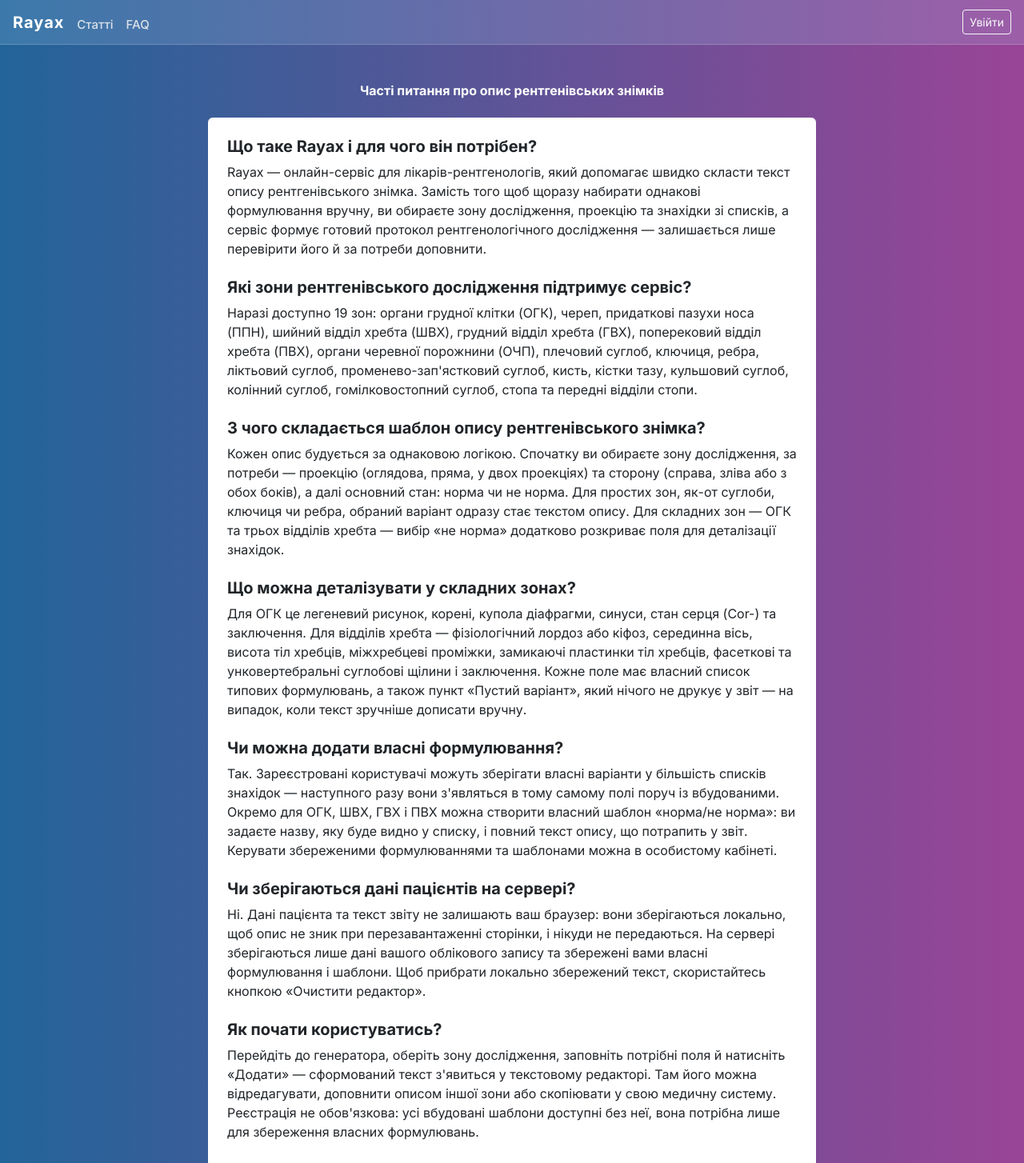
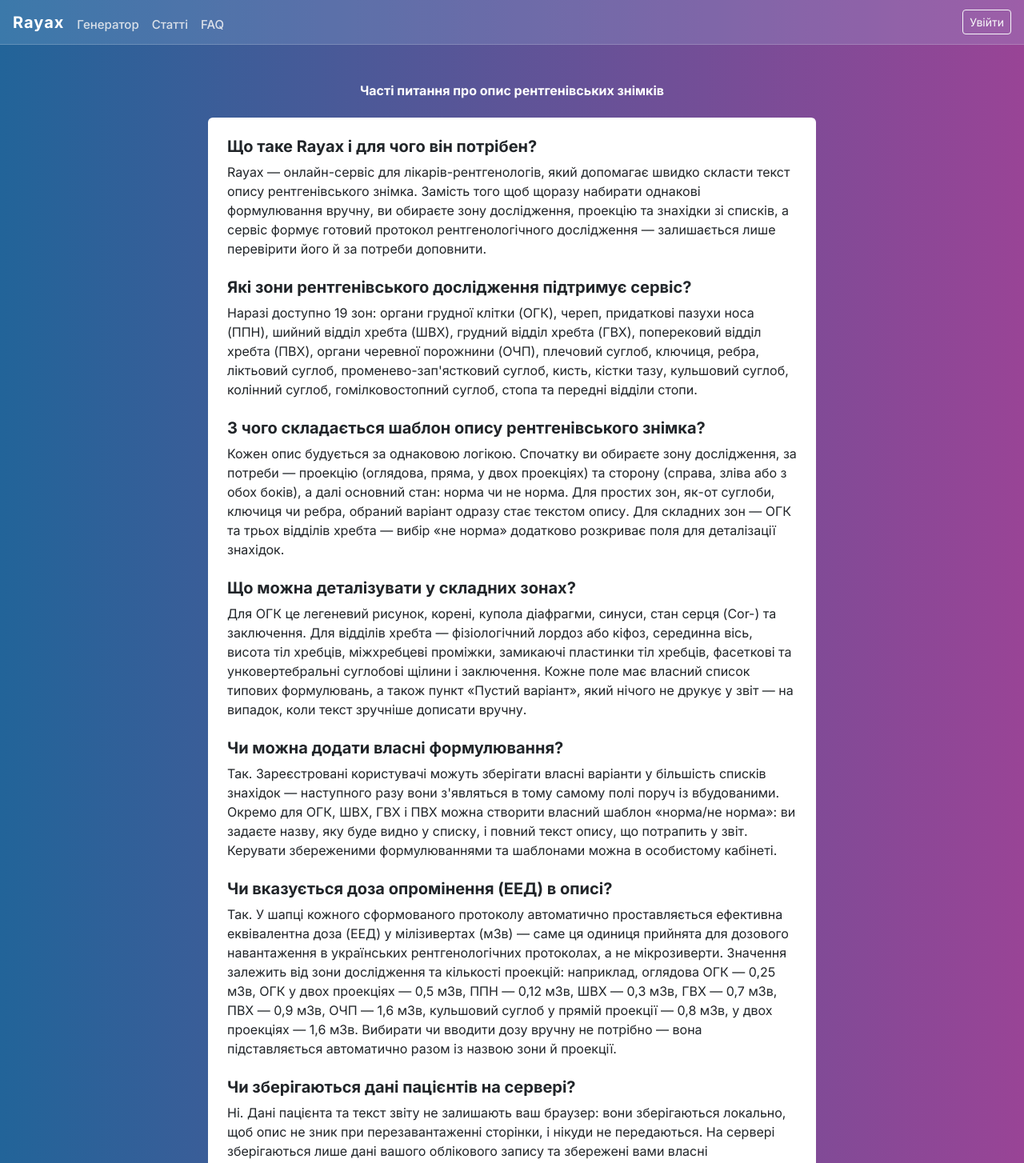
Before and after one commit to badday182/rayax_next, a Next.js app: page /faq in a window 1280 px wide. Shown: the top 1454 px of the page at 80% size. Built offline with nearby package versions, Linux system fonts and the light colour scheme.

Commit message:
feat: enhance articles page with improved link structure and add hover effects to article cards feat: add new FAQ item regarding radiation dose in descriptions style: add hover effects for article cards in global styles feat: add link to generator in header navigation

```diff
--- a/src/app/articles/page.js
+++ b/src/app/articles/page.js
@@ -19,20 +19,14 @@ export default function ArticlesPage() {
 
       <div style={{ maxWidth: 760, width: "100%" }}>
         {articles.map((article) => (
-          <article
+          <Link
             key={article.slug}
-            className="backgroundWhite rounded p-4 mb-3"
+            href={`/articles/${article.slug}`}
+            className="articleCard backgroundWhite rounded p-4 mb-3 d-block text-decoration-none text-dark"
           >
-            <h2 className="h5 fw-bold mb-2">
-              <Link
-                href={`/articles/${article.slug}`}
-                className="text-decoration-none"
-              >
-                {article.title}
-              </Link>
-            </h2>
+            <h2 className="h5 fw-bold mb-2">{article.title}</h2>
             <p className="fw400 mb-0">{article.description}</p>
-          </article>
+          </Link>
         ))}
       </div>
     </main>
--- a/src/app/faq/page.js
+++ b/src/app/faq/page.js
@@ -34,6 +34,11 @@ const faqItems = [
     question: "Чи можна додати власні формулювання?",
     answer:
       "Так. Зареєстровані користувачі можуть зберігати власні варіанти у більшість списків знахідок — наступного разу вони з'являться в тому самому полі поруч із вбудованими. Окремо для ОГК, ШВХ, ГВХ і ПВХ можна створити власний шаблон «норма/не норма»: ви задаєте назву, яку буде видно у списку, і повний текст опису, що потрапить у звіт. Керувати збереженими формулюваннями та шаблонами можна в особистому кабінеті.",
+  },
+  {
+    question: "Чи вказується доза опромінення (ЕЕД) в описі?",
+    answer:
+      "Так. У шапці кожного сформованого протоколу автоматично проставляється ефективна еквівалентна доза (ЕЕД) у мілізивертах (мЗв) — саме ця одиниця прийнята для дозового навантаження в українських рентгенологічних протоколах, а не мікрозиверти. Значення залежить від зони дослідження та кількості проекцій: наприклад, оглядова ОГК — 0,25 мЗв, ОГК у двох проекціях — 0,5 мЗв, ППН — 0,12 мЗв, ШВХ — 0,3 мЗв, ГВХ — 0,7 мЗв, ПВХ — 0,9 мЗв, ОЧП — 1,6 мЗв, кульшовий суглоб у прямій проекції — 0,8 мЗв, у двох проекціях — 1,6 мЗв. Вибирати чи вводити дозу вручну не потрібно — вона підставляється автоматично разом із назвою зони й проекції.",
   },
   {
     question: "Чи зберігаються дані пацієнтів на сервері?",
--- a/src/app/globals.css
+++ b/src/app/globals.css
@@ -437,3 +437,16 @@ option.custom-option {
   background-color: #d7f0e0;
   color: #0f5132;
 }
+
+.articleCard {
+  transition:
+    transform 0.2s ease,
+    box-shadow 0.2s ease;
+  box-shadow: 0 2px 6px rgba(0, 0, 0, 0.12);
+}
+
+.articleCard:hover,
+.articleCard:focus-visible {
+  transform: translateY(-3px);
+  box-shadow: 0 14px 28px rgba(0, 0, 0, 0.25);
+}
--- a/src/components/Header/Header.js
+++ b/src/components/Header/Header.js
@@ -30,6 +30,12 @@ const Header = () => {
           className="siteHeader-logo fw-bold text-decoration-none text-white user-select-none"
         >
           Rayax
+        </Link>
+        <Link
+          href="/generator"
+          className="siteHeader-navLink text-decoration-none"
+        >
+          Генератор
         </Link>
         <Link
           href="/articles"
```
